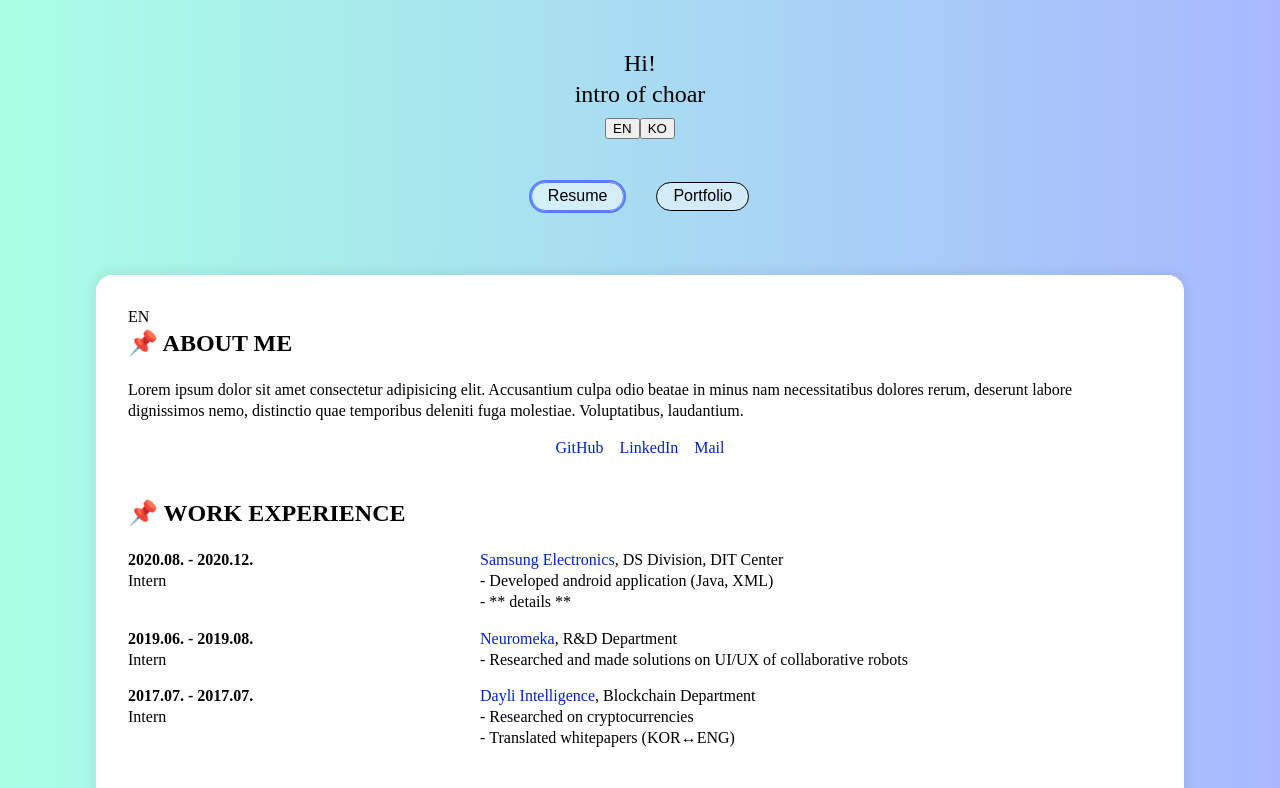
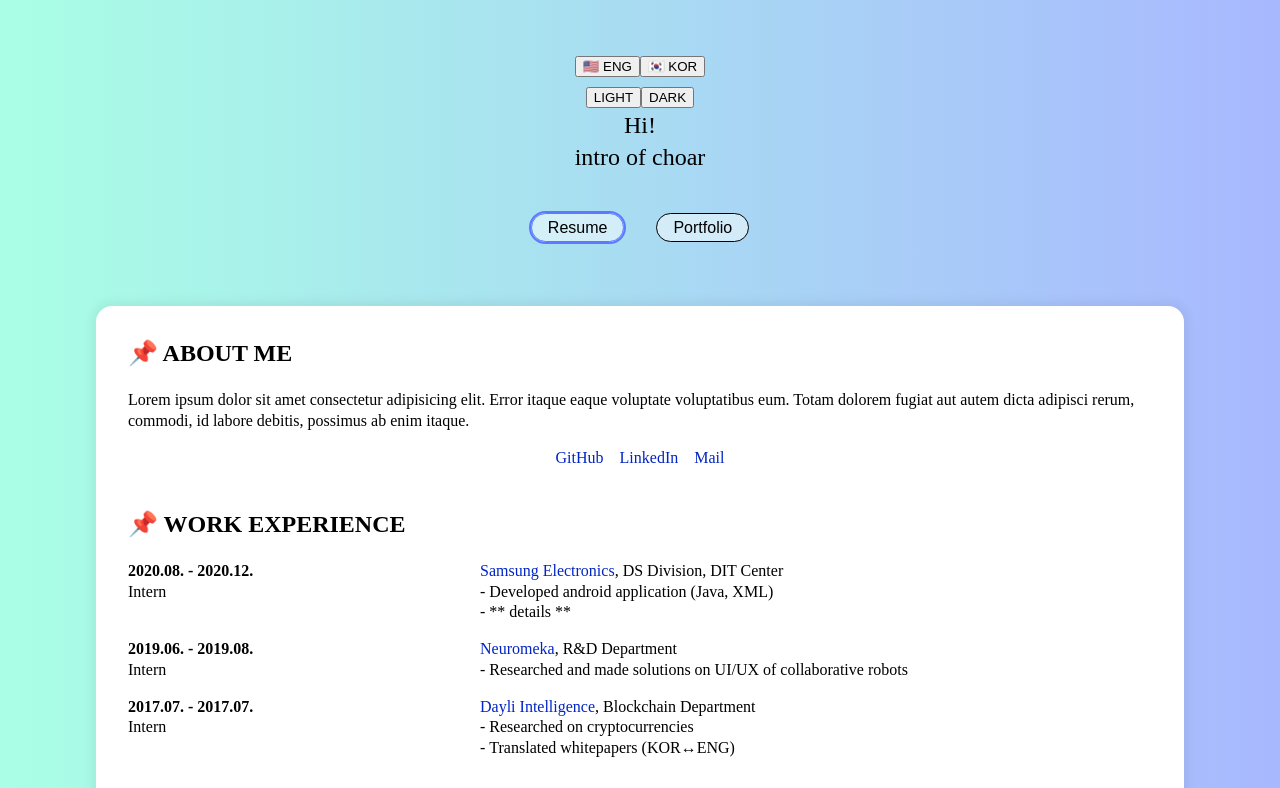
Before and after one commit to choar816/intro-choar, a React app: page / in a window 1280 px wide. Shown: the top 788 px of the page. Built offline with nearby package versions, Linux system fonts and the light colour scheme.

Commit message:
Add: content of Korean version

```diff
--- a/src/App.jsx
+++ b/src/App.jsx
@@ -59,24 +59,22 @@ const MainContainer = styled.div`
 
 function App() {
   const [tabIdx, setTabIdx] = useState(0);
-  const lang = useSelector((state) => state.language);
+  const lang = useSelector((state) => state.lang);
+  // const dark = useSelector((state) => state.dark);
   const dispatch = useDispatch();
 
   return (
     <div className="container">
       <header>
-        <p>
-          Hi!
-          <br />
-          intro of choar
-        </p>
+        <section>
+          <article className="container-lang">
             <button
               type="button"
               onClick={() => {
                 dispatch({ type: 'LANG_TO_EN' });
               }}
             >
-          EN
+              🇺🇸 ENG
             </button>
             <button
               type="button"
@@ -84,8 +82,33 @@ function App() {
                 dispatch({ type: 'LANG_TO_KO' });
               }}
             >
-          KO
+              🇰🇷 KOR
             </button>
+          </article>
+          <article className="container-dark">
+            <button
+              type="button"
+              onClick={() => {
+                dispatch({ type: 'LIGHT' });
+              }}
+            >
+              LIGHT
+            </button>
+            <button
+              type="button"
+              onClick={() => {
+                dispatch({ type: 'DARK' });
+              }}
+            >
+              DARK
+            </button>
+          </article>
+        </section>
+        <p>
+          Hi!
+          <br />
+          intro of choar
+        </p>
       </header>
       <TabContainer>
         {tabContents(lang).map((val, idx) => (
--- a/src/components/Resume.jsx
+++ b/src/components/Resume.jsx
@@ -1,6 +1,11 @@
 import React from 'react';
 import styled from 'styled-components';
 import { useSelector } from 'react-redux';
+
+const aboutme = {
+  EN: 'Lorem ipsum dolor sit amet consectetur adipisicing elit. Error itaque eaque voluptate voluptatibus eum. Totam dolorem fugiat aut autem dicta adipisci rerum, commodi, id labore debitis, possimus ab enim itaque.',
+  KO: '한국어 자기소개',
+};
 
 const contactList = {
   GitHub: 'https://github.com/choar816',
@@ -10,6 +15,7 @@ const contactList = {
 
 const workList = [
   {
+    lang: 'EN',
     duration: '2020.08. - 2020.12.',
     position: 'Intern',
     company: 'Samsung Electronics',
@@ -18,6 +24,16 @@ const workList = [
     description: ['Developed android application (Java, XML)', '** details **'],
   },
   {
+    lang: 'KO',
+    duration: '2020.08. - 2020.12.',
+    position: '인턴',
+    company: '삼성전자',
+    link: 'https://www.samsung.com/sec/',
+    department: ', DS부문, DIT센터',
+    description: ['안드로이드 어플리케이션 개발 (Java, XML)', '** details **'],
+  },
+  {
+    lang: 'EN',
     duration: '2019.06. - 2019.08.',
     position: 'Intern',
     company: 'Neuromeka',
@@ -28,6 +44,18 @@ const workList = [
     ],
   },
   {
+    lang: 'KO',
+    duration: '2019.06. - 2019.08.',
+    position: '인턴',
+    company: '뉴로메카',
+    link: 'https://www.neuromeka.com/',
+    department: ', 연구개발부서',
+    description: [
+      '협동로봇 UI/UX 리서치 및 솔루션 제안',
+    ],
+  },
+  {
+    lang: 'EN',
     duration: '2017.07. - 2017.07.',
     position: 'Intern',
     company: 'Dayli Intelligence',
@@ -176,18 +204,12 @@ const Section = styled.section`
 `;
 
 function Resume() {
-  const lang = useSelector((state) => state.language);
+  const lang = useSelector((state) => state.lang);
   return (
     <>
-      {lang}
       <Section>
         <h2>📌 ABOUT ME</h2>
-        <p>
-          Lorem ipsum dolor sit amet consectetur adipisicing elit. Accusantium
-          culpa odio beatae in minus nam necessitatibus dolores rerum, deserunt
-          labore dignissimos nemo, distinctio quae temporibus deleniti fuga
-          molestiae. Voluptatibus, laudantium.
-        </p>
+        <p>{aboutme[lang]}</p>
         <ul className="list-contact">
           {Object.keys(contactList).map((val) => (
             <li key={val}>
@@ -205,7 +227,9 @@ function Resume() {
       <Section>
         <h2>📌 WORK EXPERIENCE</h2>
         <ul className="list-work">
-          {workList.map((work) => (
+          {workList
+            .filter((work) => work.lang === lang)
+            .map((work) => (
               <li>
                 <article className="part-first">
                   <h3>{work.duration}</h3>
--- a/src/index.js
+++ b/src/index.js
@@ -5,17 +5,25 @@ import { Provider } from 'react-redux';
 import App from './App';
 
 function reducer(currentState, action) {
-  if (currentState === undefined) {
-    return {
-      language: 'EN',
-    };
-  }
-
   const newState = { ...currentState };
-  if (action.type === 'LANG_TO_KO') {
-    newState.language = 'KO';
-  } else if (action.type === 'LANG_TO_EN') {
-    newState.language = 'EN';
+  switch (action.type) {
+    case 'LANG_TO_KO':
+      newState.lang = 'KO';
+      break;
+    case 'LANG_TO_EN':
+      newState.lang = 'EN';
+      break;
+    case 'DARK':
+      newState.dark = true;
+      break;
+    case 'LIGHT':
+      newState.dark = false;
+      break;
+    default:
+      return {
+        lang: 'EN',
+        dark: false,
+      };
   }
   return newState;
 }
```
Lines whose indentation alone changed are shown as unchanged.
